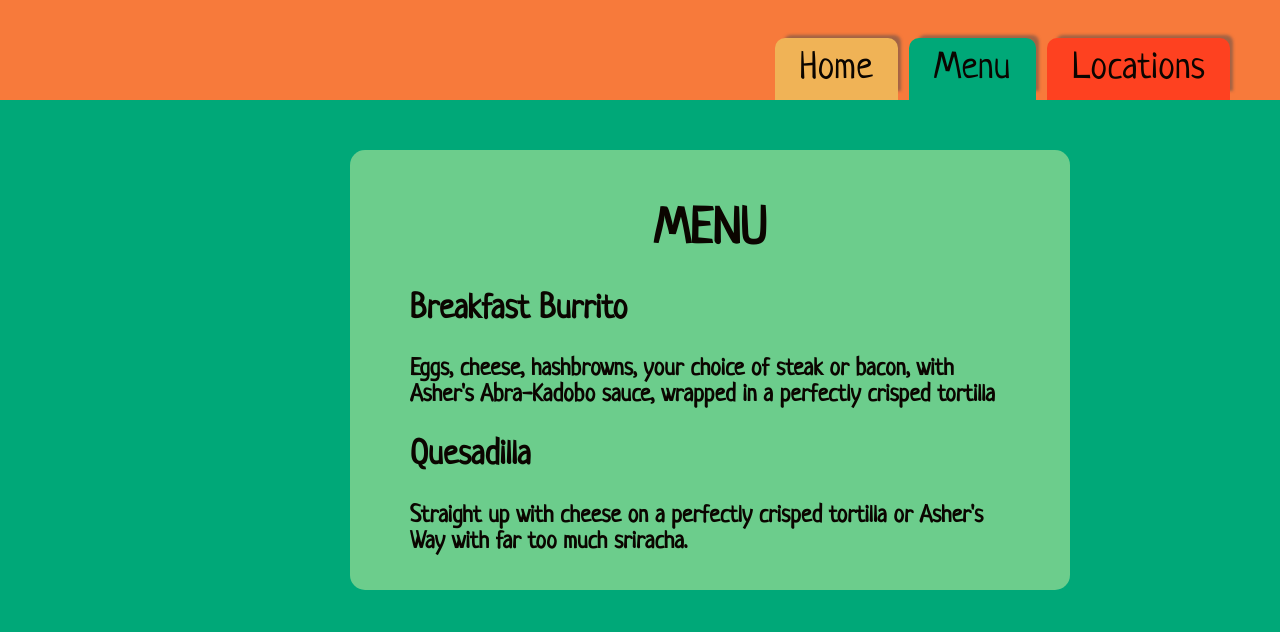
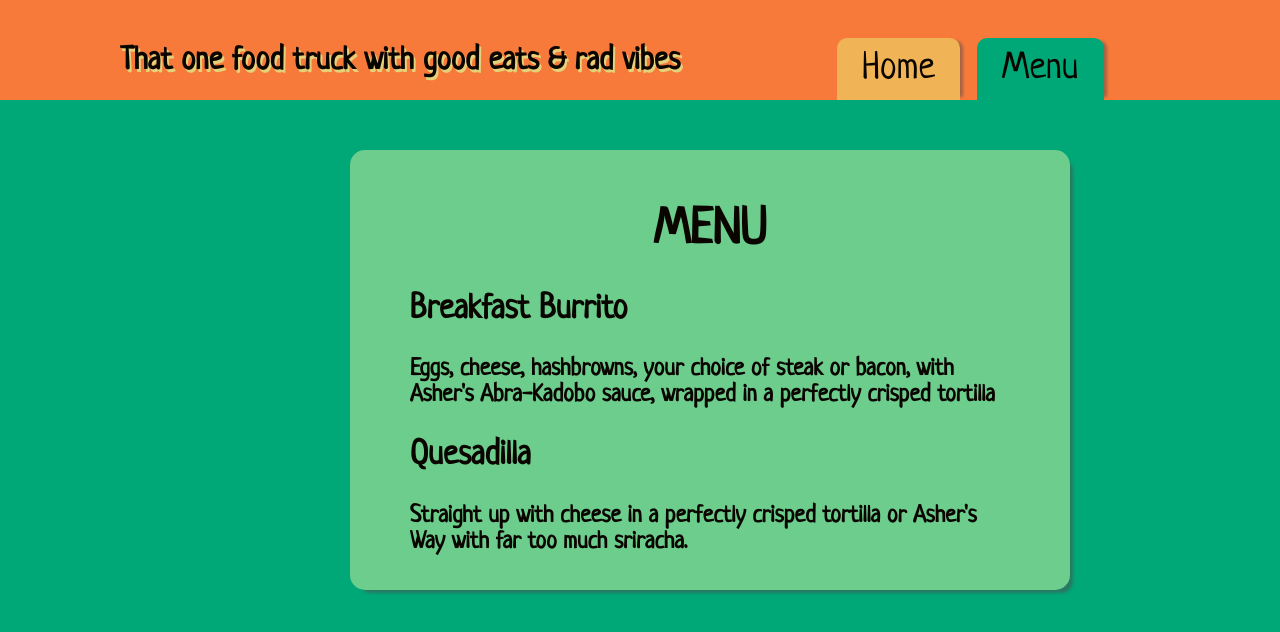
Before and after one commit to maryconnellye/restaurant-page, a website built with webpack: page src/template.html in a window 1280 px wide. Both pictures are taken after a click on the button "Menu". Built offline with nearby package versions, Linux system fonts and the light colour scheme; files whose address does not match are found by name.

Commit message:
Adjusted box and text shadows to match and added subtitle

```diff
--- a/src/index.js
+++ b/src/index.js
@@ -1,11 +1,15 @@
 import "./styles.css";
 import { createHomePage } from "./homepage.js";
-// import { locationsPage } from "./locationspage.js";
 import { createMenuPage } from "./menupage.js";
 
 createHomePage();
 
 const header = document.querySelector('#header');
+
+const foodTruck = document.createElement('h1');
+	header.appendChild(foodTruck);
+	foodTruck.id = "food-truck";
+	foodTruck.textContent = "That one food truck with good eats & rad vibes";
 
 	const homeTab = document.querySelector('#homeTab');
 		header.appendChild(homeTab);
@@ -31,18 +35,3 @@ const header = document.querySelector('#header');
 		menuTab.addEventListener('click', () => {
 			createMenuPage();
 		});
-
-	const locationsTab = document.querySelector('#locationsTab');
-		header.appendChild(locationsTab);
-	// 	locationsTab.addEventListener('mouseup', () => {
-	// 		locationsTab.style.transform = "scale(1)";
-	// 	});
-	// 	locationsTab.addEventListener('mousedown', () => {
-	// 		locationsTab.style.transform = "scale(1.2)";
-	// 	});
-	// 	locationsTab.addEventListener('click', () => {
-	// 		const content = document.querySelector("#content");
-	// 		content.removeChild(homePageContent);
-	// 		content.removeChild(menuPageContent);
-	// 		locationsPage();
-	// 	});
--- a/src/menupage.js
+++ b/src/menupage.js
@@ -36,6 +36,6 @@ export function createMenuPage() {
 
 			const quesadillaDescription = document.createElement('h3');
 				menu.appendChild(quesadillaDescription);
-				quesadillaDescription.textContent = "Straight up with cheese on a perfectly crisped tortilla or Asher's Way with far too much sriracha."
+				quesadillaDescription.textContent = "Straight up with cheese in a perfectly crisped tortilla or Asher's Way with far too much sriracha."
 				quesadillaDescription.id = "quesadilla-description";
 };
--- a/src/styles.css
+++ b/src/styles.css
@@ -31,6 +31,7 @@ body {
 display: grid;
 grid-template: 1fr / repeat(8, 1fr);
 height: 100px;
+width: 100%;
 background-color: #F77A3B;
 justify-items: end;
 align-items: end;
@@ -40,6 +41,14 @@ border-style: none;
 z-index: 2;
 position: fixed;
 
+}
+
+#food-truck {
+	font-family: "textFont";
+	grid-area: 1 / 1 / 2 / 6;
+	justify-self: center;
+	text-shadow: #E4D27B 2px 3px;
+	color: #0B0500;
 }
 
 .tab {
@@ -55,7 +64,7 @@ border-bottom-left-radius: 0px;
 border-bottom-right-radius: 0px;
 background-color: #00A878;
 color: #0B0500;
-box-shadow: 6px -6px 3px -3px rgba(77,75,77,.5);
+box-shadow: 6px 0px 3px -3px rgba(77,75,77,.5);
 }
 
 #homeTab {
@@ -101,6 +110,7 @@ background-color: #FE4120;
 
 	#title, #about {
 	z-index: 1;
+	padding-left: 20px;
 	}
 
 	#title {
@@ -111,6 +121,7 @@ background-color: #FE4120;
 	font-size: 100px;
 	font-family: 'titleFont';
 	color: #FE4120;
+	text-shadow: #852310 2px 3px;
 	}
 
 	#about {
@@ -128,6 +139,7 @@ background-color: #FE4120;
 	background-color: rgb(250, 249, 246, 60%);
 	border-radius: 15px;
 	color: #0B0500;
+	box-shadow: 6px 6px 3px -3px rgba(77,75,77,.5);
 	}
 
 /* menu page */
@@ -153,6 +165,7 @@ background-color: #FE4120;
 	font-family: 'textFont';
 	color: #0B0500;
 	border-radius: 15px;
+	box-shadow: 6px 6px 3px -3px rgba(77,75,77,.5);
 }
 
 #menu-title {
@@ -168,17 +181,3 @@ background-color: #FE4120;
 #burrito-description, #quesadilla-description {
 	font-size: 24px;
 }
-
-
-
-/* locations page */
-
-#locations-page-content {
-	background-color: #FE4120;
-	display: grid;
-	grid-template: repeat(6, 1fr) / repeat(3,1fr);
-	border-top: none;
-	border-style: none;
-	width: 100%;
-	height: 100%;
-}
--- a/src/template.html
+++ b/src/template.html
@@ -10,7 +10,6 @@
 		<nav id="nav">
 			<button class="tab" id="homeTab">Home</button>
 			<button class="tab" id="menuTab">Menu</button>
-			<button class="tab" id="locationsTab">Locations</button>
 		</nav>
 	</header>
 	<div id="content">
```
Also changed, not shown: src/locationspage.js (deleted, +0 -21 lines).
